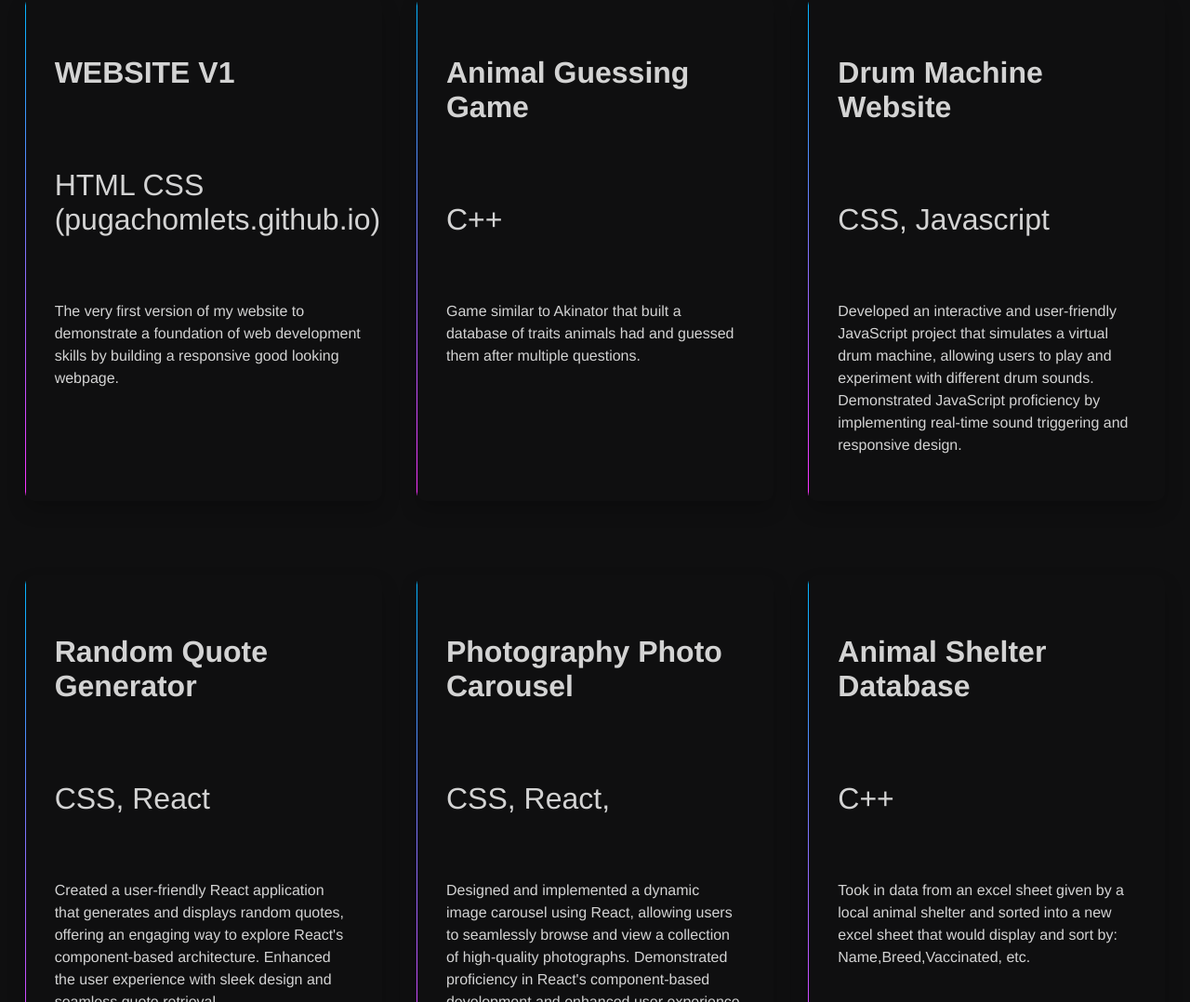
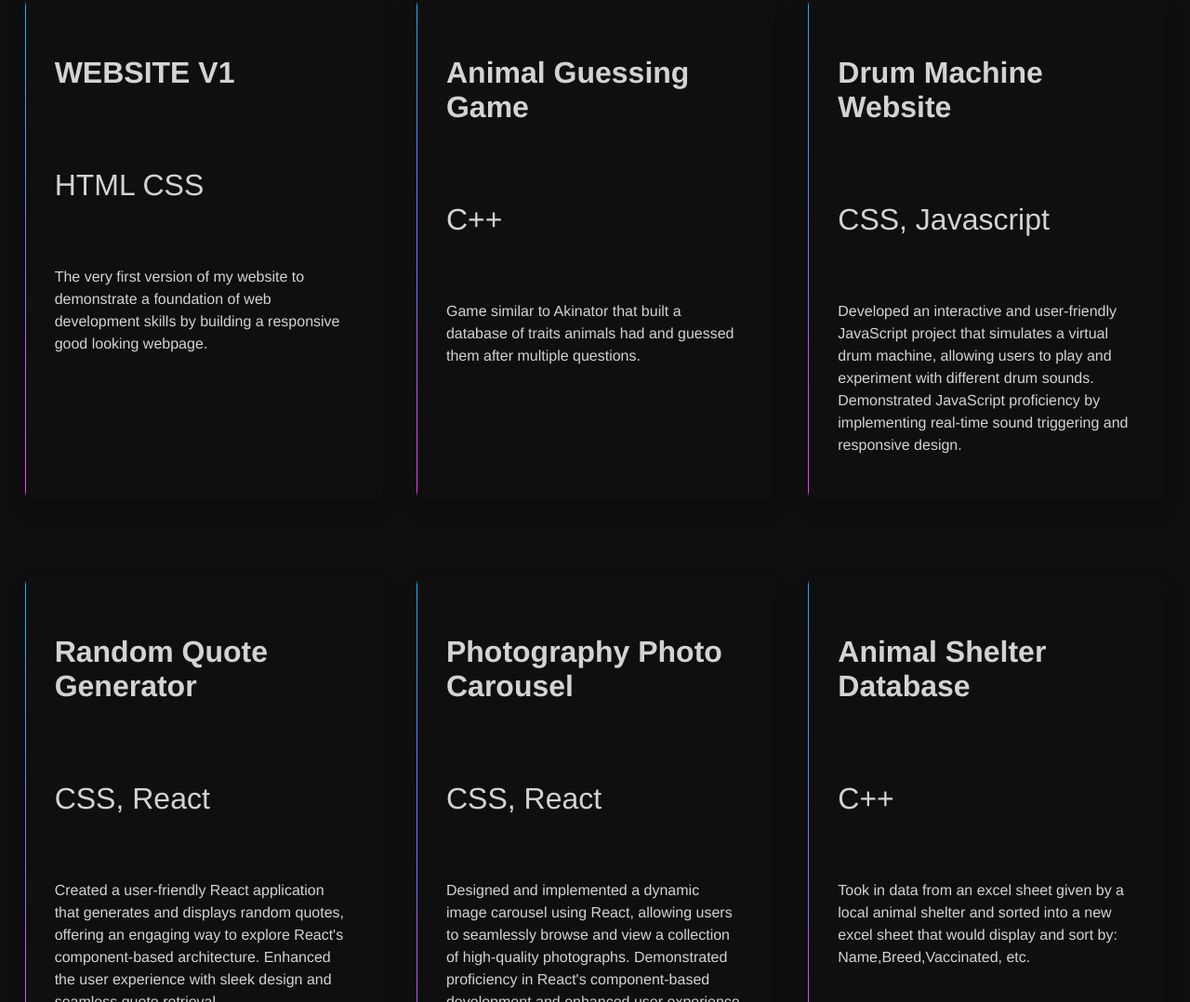
Before and after one commit to pugachomlets/pugachomlets.github.io, a plain HTML site: page index.html in a window 1280 px wide. Shown: the part 2133-3211 px from the top of the page at 93% size. Drawn offline with nearby package versions, Linux system fonts and the light colour scheme.

Commit message:
Update index.html

```diff
--- a/index.html
+++ b/index.html
@@ -73,7 +73,7 @@
         <div class="card2">
             <div class="content">
               <p class="heading">WEBSITE V1 </p>
-              <p class="subhead">HTML CSS (pugachomlets.github.io)</p>
+              <p class="subhead">HTML CSS</p>
               <p class="para">
                 The very first version of my website to demonstrate a foundation of web development skills by building a responsive good looking webpage.
               </p>
@@ -110,7 +110,7 @@
           <div class="card2">
             <div class="content">
                 <p class="heading">Photography Photo Carousel</p>
-                <p class="subhead">CSS, React,</p>
+                <p class="subhead">CSS, React</p>
                 <p class="para">
                     Designed and implemented a dynamic image carousel using React, allowing users to seamlessly browse and view a collection of high-quality photographs. Demonstrated proficiency in React's component-based development and enhanced user experience through responsive design and smooth transitions.
                 </p>
```
